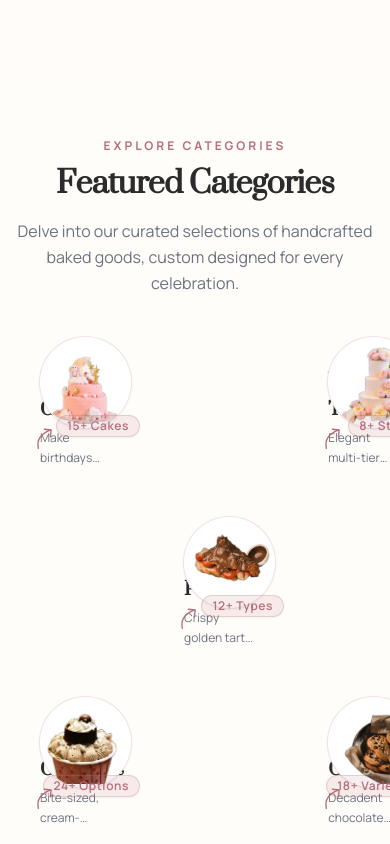
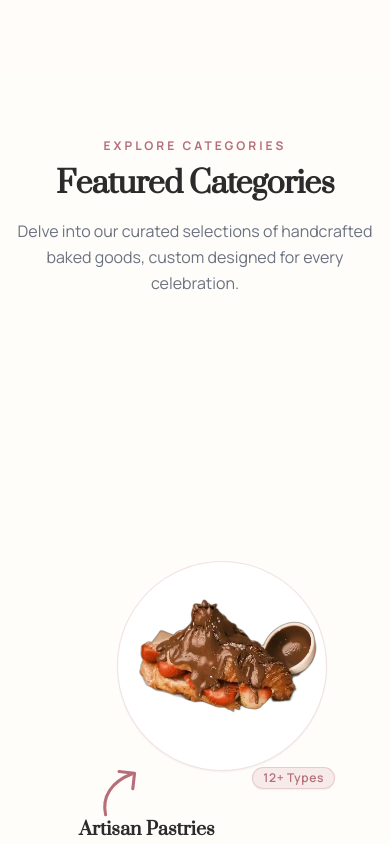
Before and after one commit to meethatkar/delightful-cakes, a React (Vite) app: page / in a window 390 px wide. Shown: the part 4440-5284 px from the top of the page. Built offline with nearby package versions, Linux system fonts and the light colour scheme.

Commit message:
feat: implement GSAP scroll-triggered spread animation for featured categories

```diff
--- /dev/null
+++ b/src/animations/hooks/useFeaturedCategoriesSpread.js
@@ -0,0 +1,71 @@
+import { gsap, useGSAP } from "../config/gsap";
+import { categoryPositions } from "@/data/categoryPositions";
+
+const useFeaturedCategoriesSpread = (sectionRef) => {
+  useGSAP(() => {
+    const section = sectionRef.current;
+
+    if (!section) return;
+
+    const cards = gsap.utils.toArray(
+      section.querySelectorAll("[data-spread-item]")
+    );
+
+    cards.forEach((card) => {
+      const isCenter = card.dataset.position === "center-center";
+
+      gsap.set(card, {
+        x: 0,
+        y: 0,
+        opacity: isCenter ? 1 : 0,
+        scale: isCenter ? 1 : 0,
+      });
+    });
+
+    const tl = gsap.timeline({
+      scrollTrigger: {
+        trigger: section,
+        start: "top 10%",
+        end: "+=1000",
+        scrub: 1,
+        pin: true,
+        // markers: true
+      },
+    });
+
+    const positions = window.innerWidth >= 1024
+      ? categoryPositions.desktop
+      : categoryPositions.tablet;
+
+    const centerCard = cards.find(card => card.dataset.position === "center-center");
+
+    tl.to(centerCard, {
+      scale: 0.9,
+      duration: 1,
+      ease: "power3.out",
+    }, 0);
+
+    cards.forEach((card) => {
+      const positionKey = card.dataset.position;
+      const position = positions[positionKey];
+      const isCenter = positionKey === "center-center";
+
+      if (isCenter) return;
+
+      tl.to(
+        card,
+        {
+          opacity: 1,
+          scale: 1,
+          x: position.x,
+          y: position.y,
+          duration: 1,
+          ease: "power3.out",
+        },
+        0
+      );
+    });
+  }, { scope: sectionRef });
+};
+
+export default useFeaturedCategoriesSpread;
--- a/src/animations/index.js
+++ b/src/animations/index.js
@@ -9,3 +9,4 @@ export { default as useCarousel } from "./hooks/useCarousel";
 export { default as useSpread } from "./hooks/useSpread";
 export { default as useMarquee } from "./hooks/useMarquee";
 export { default as useFade } from "./hooks/useFade";
+export { default as useFeaturedCategoriesSpread } from "./hooks/useFeaturedCategoriesSpread";
--- a/src/components/common/CategoryCard.jsx
+++ b/src/components/common/CategoryCard.jsx
@@ -15,6 +15,8 @@ const CategoryCard = ({
   return (
     <div
       id={id}
+      data-spread-item
+      data-position={id}
       className={`relative w-full max-w-[280px] aspect-4/5 mx-auto flex flex-col justify-end p-4 group cursor-pointer ${className}`}
       {...props}
     >
--- a/src/components/pages/home/FeaturedCategories.jsx
+++ b/src/components/pages/home/FeaturedCategories.jsx
@@ -1,7 +1,9 @@
+import { useRef } from "react";
 import Section from "@/components/ui/Section";
 import Container from "@/components/ui/Container";
 import SectionHeader from "@/components/ui/SectionHeader";
 import CategoryCard from "@/components/common/CategoryCard";
+import { useFeaturedCategoriesSpread } from "@/animations";
 import "./home.css";
 
 const categoriesData = [
@@ -48,9 +50,13 @@ const categoriesData = [
 ];
 
 const FeaturedCategories = () => {
+  const sectionRef = useRef(null);
+
+  useFeaturedCategoriesSpread(sectionRef);
+
   return (
     <Section className="bg-background py-16">
-      <Container>
+      <Container ref={sectionRef}>
         <SectionHeader
           subtitle="Explore Categories"
           title="Featured Categories"
--- a/src/components/pages/home/home.css
+++ b/src/components/pages/home/home.css
@@ -1,32 +1,12 @@
 .bento-wrapper {
+  position: relative;
+  min-height: 800px;
   width: 100%;
-  display: grid;
-  min-height: 700px;
-  grid-template-columns: repeat(3, 1fr);
-  grid-template-rows: repeat(4, 1fr);
-  grid-template-areas: "LT . RT"
-    "LT CC RT"
-    "LB CC RB"
-    "LB . RB";
-  gap: 20px;
 }
 
-#left-top {
-  grid-area: LT;
+[data-spread-item] {
+  position: absolute;
+  left: 50%;
+  top: 50%;
+  transform: translate(-50%, -50%);
 }
-
-#left-bottom {
-  grid-area: LB;
-}
-
-#center-center {
-  grid-area: CC;
-}
-
-#right-top {
-  grid-area: RT;
-}
-
-#right-bottom {
-  grid-area: RB;
-}
--- /dev/null
+++ b/src/data/categoryPositions.js
@@ -0,0 +1,16 @@
+export const categoryPositions = {
+  desktop: {
+    "left-top": { x: -450, y: -280 },
+    "right-top": { x: 450, y: -280 },
+    "left-bottom": { x: -400, y: 280 },
+    "center-center": { x: 0, y: 80 },
+    "right-bottom": { x: 400, y: 280 },
+  },
+  tablet: {
+    "left-top": { x: -180, y: -140 },
+    "right-top": { x: 180, y: -140 },
+    "left-bottom": { x: -160, y: 140 },
+    "center-center": { x: 0, y: 60 },
+    "right-bottom": { x: 160, y: 140 },
+  },
+};
```
